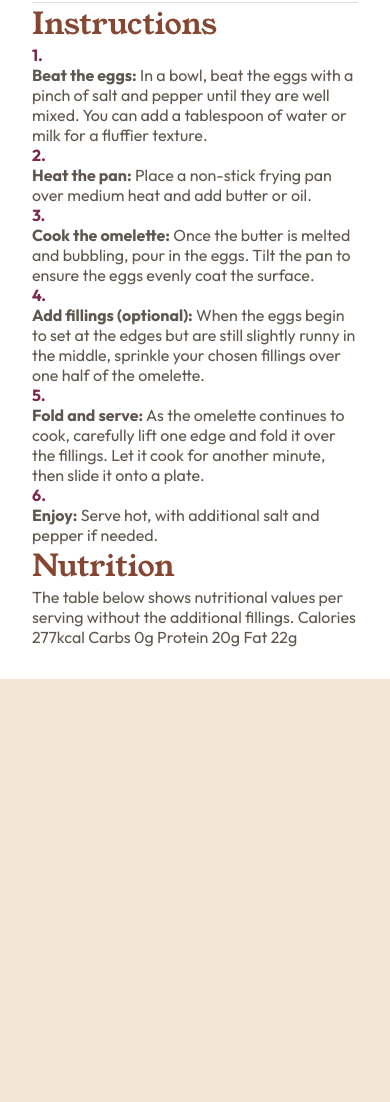
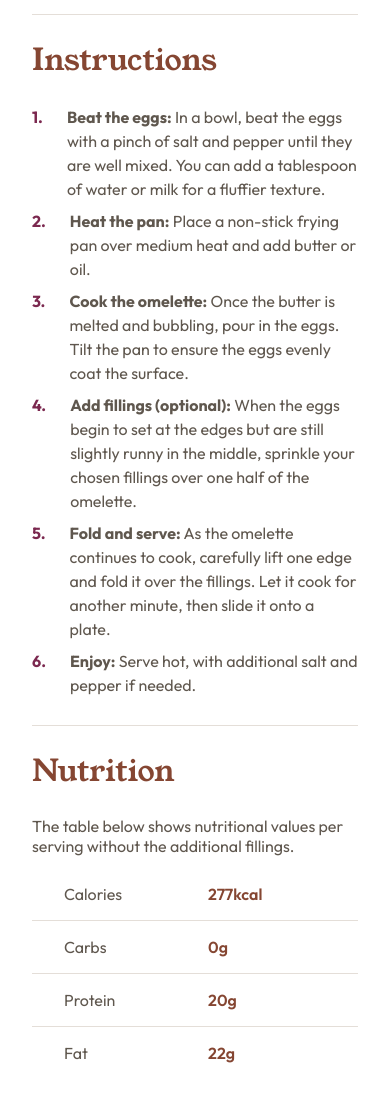
Before and after one commit to caioalvesp/recipe-page, a plain HTML site: page index.html in a window 390 px wide. Shown: the part 886-1988 px from the top of the page. Before the commit the page ends 1565 px from the top, so only its background shows below. Drawn offline with Linux system fonts and the light colour scheme.

Commit message:
estilizando mobile

```diff
--- a/assets/css/style.css
+++ b/assets/css/style.css
@@ -96,6 +96,7 @@ h2 {
   color: var(--nutmeg);
   font-size: 30px;
   font-weight: 300;
+  margin: 24px 0;
 }
 
 .ingredients {
@@ -115,15 +116,56 @@ h2 {
   padding-left: 16px;
 }
 
+.instructions {
+  border-bottom: 1px solid var(--light-grey);
+}
+
 .instructions ol {
   list-style-type: none;
   counter-reset: my-counter;
+  padding-left: 0;
+  margin-bottom: 28px;
+}
+
+.instructions ol li {
+  counter-increment: my-counter;
+  display: flex;
+  align-items: baseline; /* Alinha o conteúdo à linha de base do marcador */
+  margin-bottom: 8px;
 }
 
 .instructions ol li::before {
   content: counter(my-counter) '.';
-  counter-increment: my-counter;
   color: var(--dark-raspberry); /* Cor do texto personalizada */
   font-weight: bold;
   font-size: 16px; /* Tamanho da fonte personalizado */
 }
+
+.instructions ol li div {
+  margin-left: 24px;
+  line-height: 24px;
+}
+
+.nutritional-values {
+  color: var(--nutmeg);
+  font-weight: 600;
+}
+
+.nutritional-table {
+  width: 100%;
+  margin-top: 12px;
+}
+
+.nutritional-table div {
+  display: grid;
+  grid-template-columns: 55% 45%;
+}
+
+.nutritional-table div {
+  border-bottom: 1px solid var(--light-grey);
+  padding: 16px 32px;
+}
+
+.nutritional-table div:last-of-type {
+  border-bottom: 0px;
+}
--- a/index.html
+++ b/index.html
@@ -5,14 +5,22 @@
     <meta name="viewport" content="width=device-width, initial-scale=1.0" />
     <!-- displays site properly based on user's device -->
 
-    <link rel="icon" type="image/png" sizes="32x32" href="./assets/images/favicon-32x32.png" />
+    <link
+      rel="icon"
+      type="image/png"
+      sizes="32x32"
+      href="./assets/images/favicon-32x32.png"
+    />
 
     <title>Frontend Mentor | Recipe page</title>
 
     <link rel="stylesheet" href="./assets/css/style.css" />
     <link rel="preconnect" href="https://fonts.googleapis.com" />
     <link rel="preconnect" href="https://fonts.gstatic.com" crossorigin />
-    <link href="https://fonts.googleapis.com/css2?family=Outfit:wght@100..900&family=Young+Serif&display=swap" rel="stylesheet" />
+    <link
+      href="https://fonts.googleapis.com/css2?family=Outfit:wght@100..900&family=Young+Serif&display=swap"
+      rel="stylesheet"
+    />
 
     <!-- Feel free to remove these styles or customise in your own stylesheet 👍 -->
     <style></style>
@@ -25,7 +33,11 @@
       <article>
         <section class="introduction">
           <h1>Simple Omelette Recipe</h1>
-          <p>An easy and quick dish, perfect for any meal. This classic omelette combines beaten eggs cooked to perfection, optionally filled with your choice of cheese, vegetables, or meats.</p>
+          <p>
+            An easy and quick dish, perfect for any meal. This classic omelette
+            combines beaten eggs cooked to perfection, optionally filled with
+            your choice of cheese, vegetables, or meats.
+          </p>
         </section>
 
         <section class="preparation">
@@ -50,7 +62,11 @@
             <li><div>Salt, to taste</div></li>
             <li><div>Pepper, to taste</div></li>
             <li><div>1 tablespoon of butter or oil</div></li>
-            <li><div>Optional fillings: cheese, diced vegetables, cooked meats, herbs</div></li>
+            <li>
+              <div>
+                Optional fillings: cheese, diced vegetables, cooked meats, herbs
+              </div>
+            </li>
           </ul>
         </section>
 
@@ -58,35 +74,79 @@
           <h2>Instructions</h2>
           <ol>
             <li>
-              <div><b>Beat the eggs:</b> In a bowl, beat the eggs with a pinch of salt and pepper until they are well mixed. You can add a tablespoon of water or milk for a fluffier texture.</div>
+              <div>
+                <b>Beat the eggs:</b> In a bowl, beat the eggs with a pinch of
+                salt and pepper until they are well mixed. You can add a
+                tablespoon of water or milk for a fluffier texture.
+              </div>
             </li>
 
             <li>
-              <div><b>Heat the pan:</b> Place a non-stick frying pan over medium heat and add butter or oil.</div>
+              <div>
+                <b>Heat the pan:</b> Place a non-stick frying pan over medium
+                heat and add butter or oil.
+              </div>
             </li>
 
             <li>
-              <div><b>Cook the omelette:</b> Once the butter is melted and bubbling, pour in the eggs. Tilt the pan to ensure the eggs evenly coat the surface.</div>
+              <div>
+                <b>Cook the omelette:</b> Once the butter is melted and
+                bubbling, pour in the eggs. Tilt the pan to ensure the eggs
+                evenly coat the surface.
+              </div>
             </li>
 
             <li>
-              <div><b>Add fillings (optional):</b> When the eggs begin to set at the edges but are still slightly runny in the middle, sprinkle your chosen fillings over one half of the omelette.</div>
+              <div>
+                <b>Add fillings (optional):</b> When the eggs begin to set at
+                the edges but are still slightly runny in the middle, sprinkle
+                your chosen fillings over one half of the omelette.
+              </div>
             </li>
             <div></div>
 
             <li>
-              <div><b>Fold and serve:</b> As the omelette continues to cook, carefully lift one edge and fold it over the fillings. Let it cook for another minute, then slide it onto a plate.</div>
+              <div>
+                <b>Fold and serve:</b> As the omelette continues to cook,
+                carefully lift one edge and fold it over the fillings. Let it
+                cook for another minute, then slide it onto a plate.
+              </div>
             </li>
 
             <li>
-              <div><b>Enjoy:</b> Serve hot, with additional salt and pepper if needed.</div>
+              <div>
+                <b>Enjoy:</b> Serve hot, with additional salt and pepper if
+                needed.
+              </div>
             </li>
           </ol>
         </section>
 
-        <section>
+        <section class="nutrition">
           <h2>Nutrition</h2>
-          The table below shows nutritional values per serving without the additional fillings. Calories 277kcal Carbs 0g Protein 20g Fat 22g
+          <p>
+            The table below shows nutritional values per serving without the
+            additional fillings.
+          </p>
+
+          <div class="nutritional-table">
+            <div>
+              <p>Calories</p>
+              <p class="nutritional-values">277kcal</p>
+            </div>
+            <div>
+              <p>Carbs</p>
+              <p class="nutritional-values">0g</p>
+            </div>
+            <div>
+              <p>Protein</p>
+              <p class="nutritional-values">20g</p>
+            </div>
+            <div>
+              <p>Fat</p>
+              <p class="nutritional-values">22g</p>
+            </div>
+          </div>
         </section>
       </article>
     </main>
```
